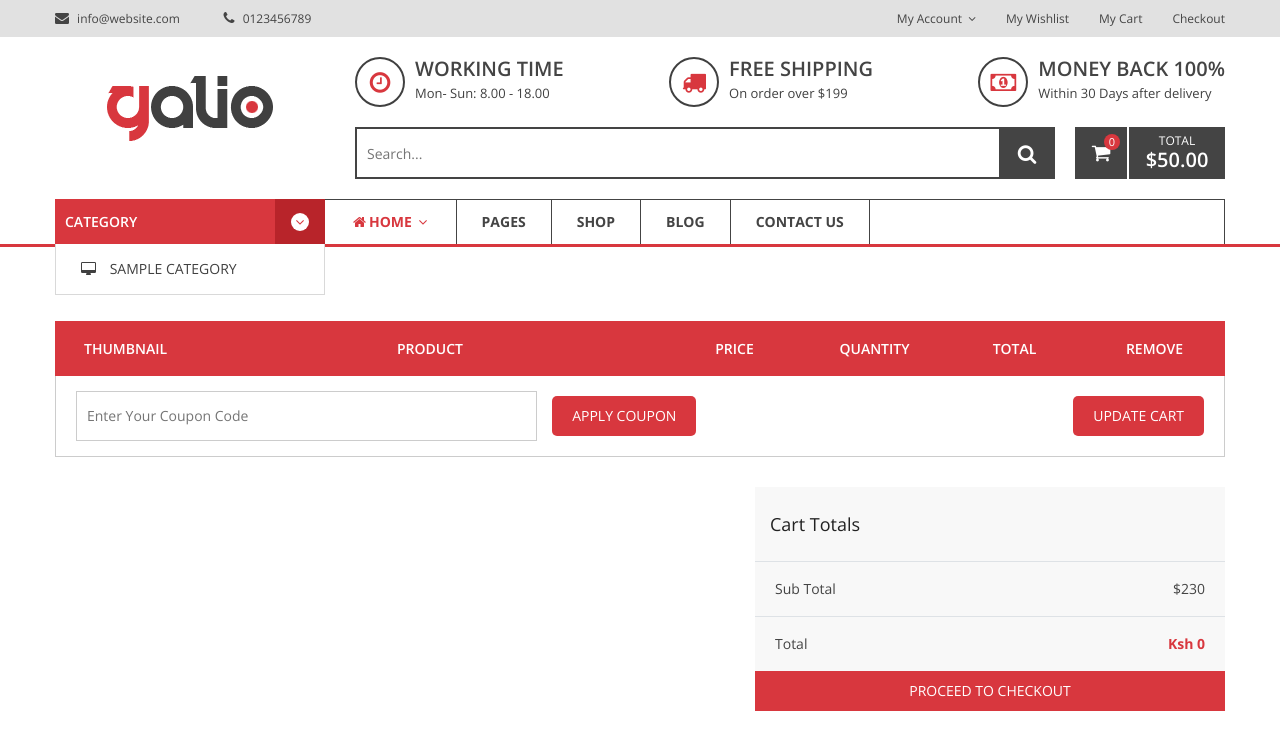
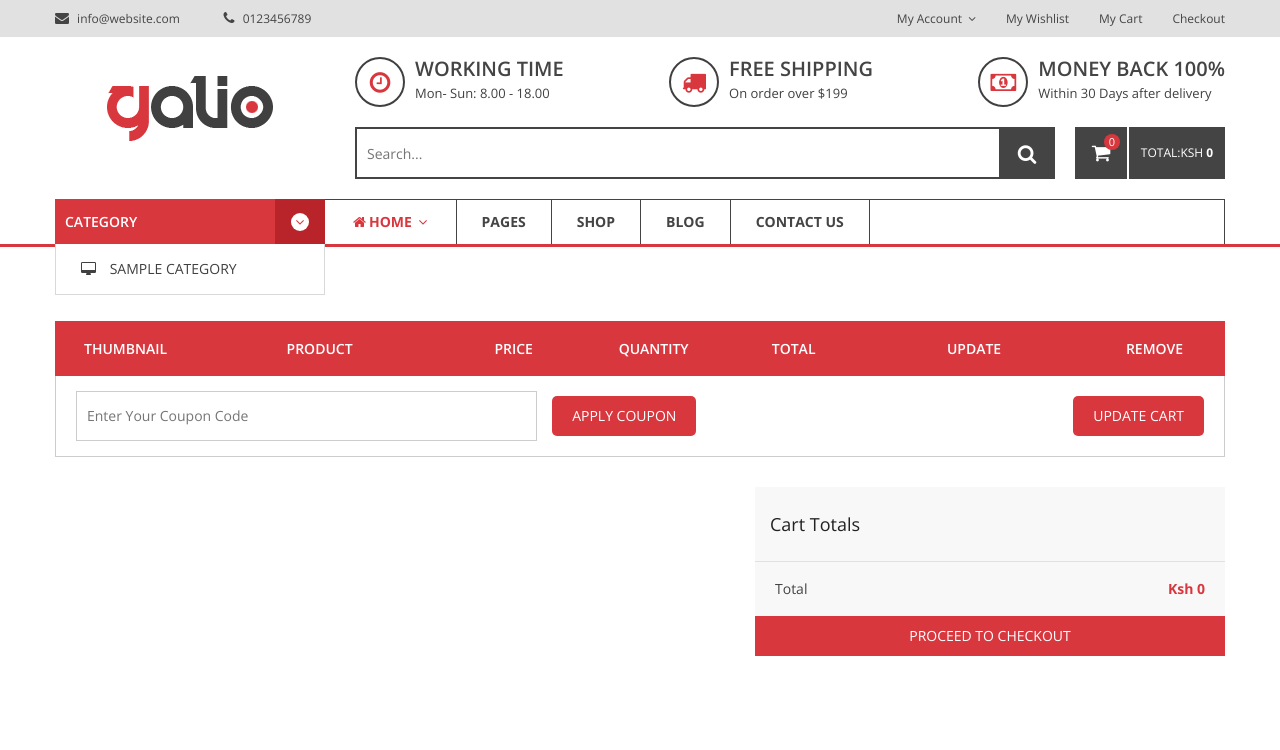
Before and after one commit to kenkennie/SHOP, a Django app: page /cart/ in a window 1280 px wide. Shown: the top 750 px of the page. Run offline with Django 4.2, Linux system fonts and the light colour scheme; tables that the repository leaves empty hold one stand-in row (values such as "Sample post"); lists and menus that the app fills with data are empty; some libraries are stand-ins or nearby versions.

Commit message:
models,  views and cart

```diff
--- a/cart/urls.py
+++ b/cart/urls.py
@@ -8,6 +8,7 @@ urlpatterns = [
     path('', views.cart_summary, name='cart_summary'),
     path('cart_add/', views.cart_add, name='cart_add'),
     path('cart_delete/', views.cart_delete, name='cart_delete'),
-    path('cart_summary', views.cart_summary,  name='cart_summary'),
+    path('cart_update/', views.cart_update, name='cart_update'),
+    path('cart_summary', views.cart_summary, name='cart_summary'),
 
 ]
--- a/cart/views.py
+++ b/cart/views.py
@@ -22,22 +22,40 @@ def cart_add(request):
         product_Qty = int(request.POST.get('productQty'))
         # get product id from ajax when button is clicked
         product = get_object_or_404(Product, id=product_id)
-        print('adasdasd')
+
         # get id from Product table and save check if they match with product_id
         cart.add(product=product, Qty=product_Qty)
         # create add fuction to add data in the session, this funtion is passed to cart.py (add function)
         basketQty = cart.__len__()
-        response = JsonResponse({'Qty': basketQty})
+        basketTotal= cart.get_total_price()
+        response = JsonResponse({'Qty': basketQty,'total': basketTotal})
 
         return response
 
 
 def cart_delete(request):
     cart = Cart(request)
-    if request.POST.get('action') == 'post':
+    if request.POST.get('action') == 'del':
         product_id = int(request.POST.get('productid'))
 
         cart.delete(productId=product_id)
         # funtion delete
-        response = JsonResponse({'sucess':True})
+        basketQty = cart.__len__()
+        basketTotal = cart.get_total_price()
+        response = JsonResponse({'Qty': basketQty, 'total': basketTotal})
+
         return response
+
+
+def cart_update(request):
+    cart = Cart(request)
+    if request.POST.get('action') == 'update':
+        product_id = int(request.POST.get('productid'))
+        product_Qty = int(request.POST.get('productQty'))
+
+        cart.update(product=product_id, qty=product_Qty)
+
+        basketQty = cart.__len__()
+        basketTotal = cart.get_total_price()
+        response = JsonResponse({'Qty': basketQty, 'total': basketTotal})
+        return response
--- a/templates/cart/cart_summary.html
+++ b/templates/cart/cart_summary.html
@@ -37,23 +37,27 @@
                                     <th class="pro-price">Price</th>
                                     <th class="pro-quantity">Quantity</th>
                                     <th class="pro-subtotal">Total</th>
+                                    <th class="pro-Update">Update</th>
                                     <th class="pro-remove">Remove</th>
+
                                 </tr>
                                 </thead>
                                 <tbody>
+                                    {% for item in cart %}
+                                       {% with prduct=item.product%}
+                                        <tr class="product-item" data-index="{{prduct.id}}">
 
-                                        <tr>
-                                            {% for item in cart %}
-                                                    {% with prduct=item.product%}
-                                            <td class="pro-thumbnail"><a href="{{prduct.get_absolute_url}}"><img class="img-fluid" src="{{ prduct.image.url }}"
+                                            <td class="pro-thumbnail product.item"  ><a href="{{prduct.get_absolute_url}}"><img class="img-fluid" src="{{ prduct.image.url }}"
                                                                                         alt="Product"/></a></td>
                                             <td class="pro-title"><a href="{{prduct.get_absolute_url}}">{{ prduct.title }} </a></td>
                                             <td class="pro-price"><span>{{ prduct.price }}</span></td>
                                             <td class="pro-quantity">
-                                                <div class="pro-qty"><input type="text" value="{{item.Qty}}"></div>
+                                                <div class="pro-qty"><input type="text" value="{{item.Qty}}" id="select{{prduct.id}}" ></div>
                                             </td>
                                             <td class="pro-subtotal"><span>Ksh{{ item.total_price }}</span></td>
-                                            <td class="pro-remove"><button class="btn btn-danger deleteBtn" data-index="{{prduct.id}}" href="#"><i class="fa fa-trash-o "></i></button></td>
+                                            <td class="pro-update"><button class="btn btn-info updateBtn" data-index="{{prduct.id}}" ><i class="fa fa-refresh "></i></button></td>
+                                            <td class="pro-remove"><button class="btn btn-danger deleteBtn" id="deleteBtn" data-index="{{prduct.id}}" ><i class="fa fa-trash-o "></i></button></td>
+
                                         </tr>
                                  {% endwith %}
                                     {% endfor %}
@@ -86,14 +90,11 @@
                                 <h3>Cart Totals</h3>
                                 <div class="table-responsive">
                                     <table class="table">
-                                        <tr>
-                                            <td>Sub Total</td>
-                                            <td>$230</td>
-                                        </tr>
+
 
                                         <tr class="total">
                                             <td>Total</td>
-                                            <td class="total-amount">Ksh {{cart.get_total_price}}</td>
+                                            <td class="total-amount" id="totalId2">Ksh {{cart.get_total_price}}</td>
                                         </tr>
                                     </table>
                                 </div>
@@ -105,4 +106,7 @@
             </div>
         </div>
         <!-- cart main wrapper end -->
+
+
+
 {%endblock%}
--- a/templates/product/product-details.html
+++ b/templates/product/product-details.html
@@ -74,11 +74,11 @@
                                         <p>{{product.description}}</p>
                                         <div class="quantity-cart-box d-flex align-items-center">
                                             <div class="quantity">
-                                                <div class="pro-qty"  ><input type="text"  id="select"value="1"></div>
+                                                <div class="pro-qty"  ><input type="text"  id="select" value="1"></div>
 
                                             </div>
                                             <div class="action_link">
-                                                <button class="btn btn-success" id="productidBtn" value="{{product.id}}" href="">add to cart <i class="fa fa-shopping-cart"></i></button>
+                                                <button class="btn btn-success  updateBtn"  id="productidBtn" value="{{product.id}}" href="">add to cart <i class="fa fa-shopping-cart"></i></button>
                                             </div>
                                         </div>
                                         <div class="useful-links mt-20">
@@ -753,5 +753,4 @@
         <!-- product details wrapper end -->
 
 
-
 {% endblock %}
--- a/templates/store/base.html
+++ b/templates/store/base.html
@@ -146,45 +146,37 @@
                                             {% endwith %}
 
                                       </div>
-                                      <div class="cart-total-price">
-                                          <span>total</span>
-                                          $50.00
+                                      <div class="cart-total-price" id="totalId">
+                                          <span >total:ksh <strong>{{cart.get_total_price}} </strong></span>
+
                                       </div>
-                                      <ul class="cart-list">
-                                          <li>
+
+                                      <ul class="cart-list" >
+
+                                          {% for item in cart %}
+                                            {% with prduct=item.product%}
+                                          <li data-index="{{prduct.id}}">
                                               <div class="cart-img">
-                                                  <a href="product-details.html"><img src="assets/img/cart/cart-1.jpg"
+                                                  <a href="{{prduct.get_absolute_url}}"><img src="{{ prduct.image.url }}"
                                                           alt=""></a>
                                               </div>
                                               <div class="cart-info">
-                                                  <h4><a href="product-details.html">simple product 09</a></h4>
-                                                  <span>$60.00</span>
+                                                  <h4><a href="{{prduct.get_absolute_url}}">{{ prduct.title }} </a></h4>
+                                                  <span>{{item.Qty}}</span>
+                                                  <span>Ksh{{ item.total_price }}</span>
                                               </div>
                                               <div class="del-icon">
-                                                  <i class="fa fa-times"></i>
+                                                  <i class="fa fa-times deleteBtn" id="deleteBtn2" data-index="{{prduct.id}}"></i>
                                               </div>
                                           </li>
-                                          <li>
-                                              <div class="cart-img">
-                                                  <a href="product-details.html"><img src="assets/img/cart/cart-2.jpg"
-                                                          alt=""></a>
-                                              </div>
-                                              <div class="cart-info">
-                                                  <h4><a href="product-details.html">virtual product 10</a></h4>
-                                                  <span>$50.00</span>
-                                              </div>
-                                              <div class="del-icon">
-                                                  <i class="fa fa-times"></i>
-                                              </div>
-                                          </li>
-                                          <li class="mini-cart-price">
-                                              <span class="subtotal">subtotal : </span>
-                                              <span class="subtotal-price">$88.66</span>
-                                          </li>
+
+                            {% endwith %}
+                                    {% endfor %}
                                           <li class="checkout-btn">
                                               <a href="{% url "cart:cart_summary" %}">checkout</a>
                                           </li>
                                       </ul>
+
                                   </div>
                               </div>
                           </div>
@@ -279,6 +271,8 @@
 
 <script>
 
+
+
     $(document).on('click','#productidBtn',function(e){
       // detect btn when clicked
       e.preventDefault();
@@ -301,22 +295,26 @@
 
           success:function (json){
               document.getElementById("cartQty").innerHTML =json.Qty
+              document.getElementById("totalId").innerHTML =json.total
               //  get selected quantity and update cart quantity in the frontend
 
 
           },
           error: function(xhr,errmsg,err){}
       });
-console.log("Hello world!");
 
-  })
+
+  });
+
+</script>
 
 
 
-
-  $(document).on('click','.deleteBtn',function(e){
+<script>
+  $(document).on('click','.deleteBtn','.deleteBtn2',function(e){
       // detect btn when clicked
       e.preventDefault();
+      var prodid = $(this).data('index');
 
 
       // prevent btn to fire off unless when clicked
@@ -327,7 +325,7 @@ console.log("Hello world!");
 
 
           data:{
-              productid: $(this).data('index),
+              productid: $(this).data('index'),
 
 
               // collect the product id when btn is clicked
@@ -338,20 +336,62 @@ console.log("Hello world!");
 
 
           success:function (json){
+              $('.product-item[data-index="'+ prodid +'"]').remove();
+              document.getElementById("cartQty").innerHTML = json.Qty
+              document.getElementById("totalId").innerHTML = json.total
 
 
           },
           error: function(xhr,errmsg,err){}
       });
 
-
   })
 
+
+// update
+ $(document).on('click','.updateBtn',function(e){
+      // detect btn when clicked
+      e.preventDefault();
+
+      var prodid = $(this).data('index');
+
+
+      // prevent btn to fire off unless when clicked
+      $.ajax({
+          // ajax request
+          type:'POST',
+          url:'{% url "cart:cart_update" %}',
+
+
+          data:{
+              productid: $(this).data('index'),
+              productQty :$('#select' + prodid ).val(),
+
+              // collect the product id when btn is clicked
+              csrfmiddlewaretoken:"{{csrf_token}}",
+              action:'update'
+          },
+
+
+
+          success:function (json){
+              document.getElementById("cartQty").innerHTML = json.Qty
+              document.getElementById("totalId").innerHTML = json.total
+              document.getElementById("totalId2").innerHTML = json.total
+
+
+          },
+          error: function(xhr,errmsg,err){}
+      });
+console.log("akaakakskkkkdkakd")
+
+  });
 
 
 
 </script>
 
 
+
 </body>
 </html>
--- a/templates/store/home.html
+++ b/templates/store/home.html
@@ -118,7 +118,9 @@
                                         </a>
                                         <a href="#" data-toggle="tooltip" data-placement="left" title="Wishlist"><i class="fa fa-heart-o"></i></a>
                                         <a href="#" data-toggle="tooltip" data-placement="left" title="Compare"><i class="fa fa-refresh"></i></a>
-                                        <a href="#" data-toggle="tooltip" data-placement="left" title="Add to cart"><i class="fa fa-shopping-cart"></i></a>
+                                        <!--<a href="#" data-toggle="tooltip" data-placement="left" title="Add to cart" id="productidBtn" value="{{product.id}}"><i class="fa fa-shopping-cart"></i></a> -->
+                                             <button class="btn btn-success deleteBtn" data-toggle="tooltip" data-placement="left" title="Add to cart" id="productidBtn" value="{{product.id}}"><i class="fa fa-shopping-cart"></i></button>
+
                                     </div>
                                 </div>
                                 <div class="product-content">
```
Also changed, not shown: cart/cart.py (+17 -4 lines).
